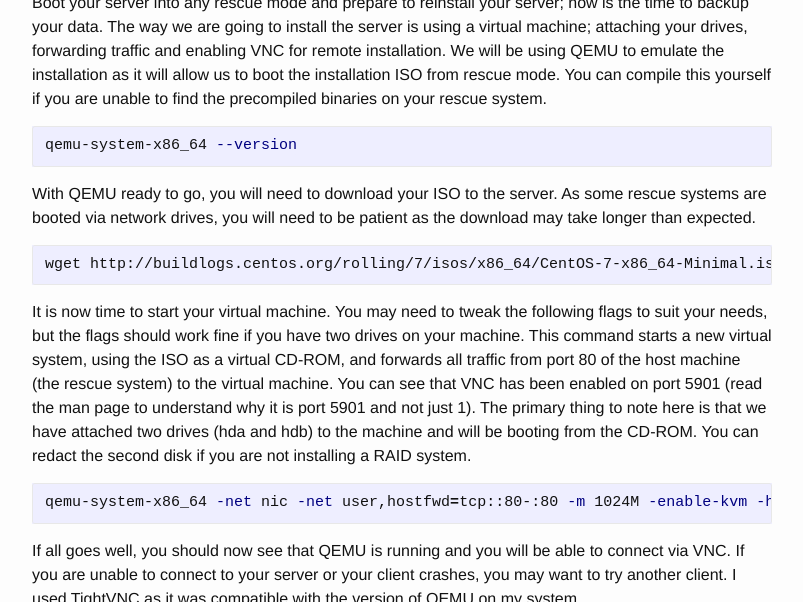
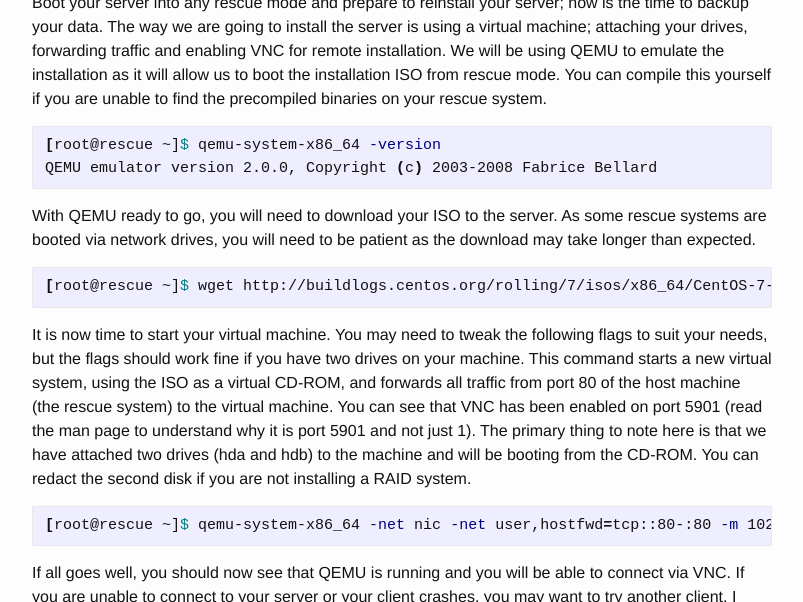
Before and after one commit to Crunkle/blog, a Jekyll site: the page built from _posts/2016-09-12-installing-servers-visually.md, in a window 1280 px wide and 900 px high, scrolled down 575 px, cut to the strip 123-725 px from the top of the window. Shown: the whole strip, without its empty margins (238-1041 px from the left). Built offline with Jekyll 4.4.1, drawn with Linux system fonts in a browser that asks for light colours; some of the changed text lies outside the part shown.

Commit message:
Improve shell command examples

````diff
--- a/_posts/2016-09-12-installing-servers-visually.md
+++ b/_posts/2016-09-12-installing-servers-visually.md
@@ -12,19 +12,20 @@ To start with, as this guide is tailored towards OVH servers, you need to turn o
 Boot your server into any rescue mode and prepare to reinstall your server; now is the time to backup your data. The way we are going to install the server is using a virtual machine; attaching your drives, forwarding traffic and enabling VNC for remote installation. We will be using QEMU to emulate the installation as it will allow us to boot the installation ISO from rescue mode. You can compile this yourself if you are unable to find the precompiled binaries on your rescue system.
 
 ```shell
-qemu-system-x86_64 --version
+[root@rescue ~]$ qemu-system-x86_64 -version
+QEMU emulator version 2.0.0, Copyright (c) 2003-2008 Fabrice Bellard
 ```
 
 With QEMU ready to go, you will need to download your ISO to the server. As some rescue systems are booted via network drives, you will need to be patient as the download may take longer than expected.
 
 ```shell
-wget http://buildlogs.centos.org/rolling/7/isos/x86_64/CentOS-7-x86_64-Minimal.iso
+[root@rescue ~]$ wget http://buildlogs.centos.org/rolling/7/isos/x86_64/CentOS-7-x86_64-Minimal.iso
 ```
 
 It is now time to start your virtual machine. You may need to tweak the following flags to suit your needs, but the flags should work fine if you have two drives on your machine. This command starts a new virtual system, using the ISO as a virtual CD-ROM, and forwards all traffic from port 80 of the host machine (the rescue system) to the virtual machine. You can see that VNC has been enabled on port 5901 (read the man page to understand why it is port 5901 and not just 1). The primary thing to note here is that we have attached two drives (hda and hdb) to the machine and will be booting from the CD-ROM. You can redact the second disk if you are not installing a RAID system.
 
 ```shell
-qemu-system-x86_64 -net nic -net user,hostfwd=tcp::80-:80 -m 1024M -enable-kvm -hda /dev/sda -hdb /dev/sdb -vnc :1 -cdrom ~/CentOS-7-x86_64-Minimal.iso -boot d
+[root@rescue ~]$ qemu-system-x86_64 -net nic -net user,hostfwd=tcp::80-:80 -m 1024M -enable-kvm -hda /dev/sda -hdb /dev/sdb -vnc :1 -cdrom ~/CentOS-7-x86_64-Minimal.iso -boot d
 ```
 
 If all goes well, you should now see that QEMU is running and you will be able to connect via VNC. If you are unable to connect to your server or your client crashes, you may want to try another client. I used TightVNC as it was compatible with the version of QEMU on my system.
@@ -38,7 +39,7 @@ You should now be able to install your system using your keyboard and mouse! The
 Configure the disk partitioning, boot drive and security settings before installing the server. Do not worry about the network configuration at this stage as it will be replaced later. Once installed, you will need to restart the server and terminate the QEMU process from earlier. It is now time to restart QEMU using different flags to boot from the hard drive instead. If you try to boot up your installed system now, you will be unable to connect as the network scripts will be pointing towards QEMU. You can boot from the hard drive by changing the boot flag and enabling SSH access by forwarding traffic from the rescue mode server (port 222) to the SSH server run inside of QEMU.
 
 ```shell
-qemu-system-x86_64 -net nic -net user,hostfwd=tcp::222-:22 -m 1024M -enable-kvm -hda /dev/sda -hdb /dev/sdb -vnc :1 -boot c
+[root@rescue ~]$ qemu-system-x86_64 -net nic -net user,hostfwd=tcp::222-:22 -m 1024M -enable-kvm -hda /dev/sda -hdb /dev/sdb -vnc :1 -boot c
 ```
 
 You should now be able to connect to SSH on your installed server using the port 222. If you do not change the port, you will be connecting to the rescue mode server instead of the installed server. The next thing to do is setup the network scripts so that you can connect to the server remotely without QEMU or rescue mode. Be sure to delete the previous script created on installation as it will not work outside of the emulator.
````
